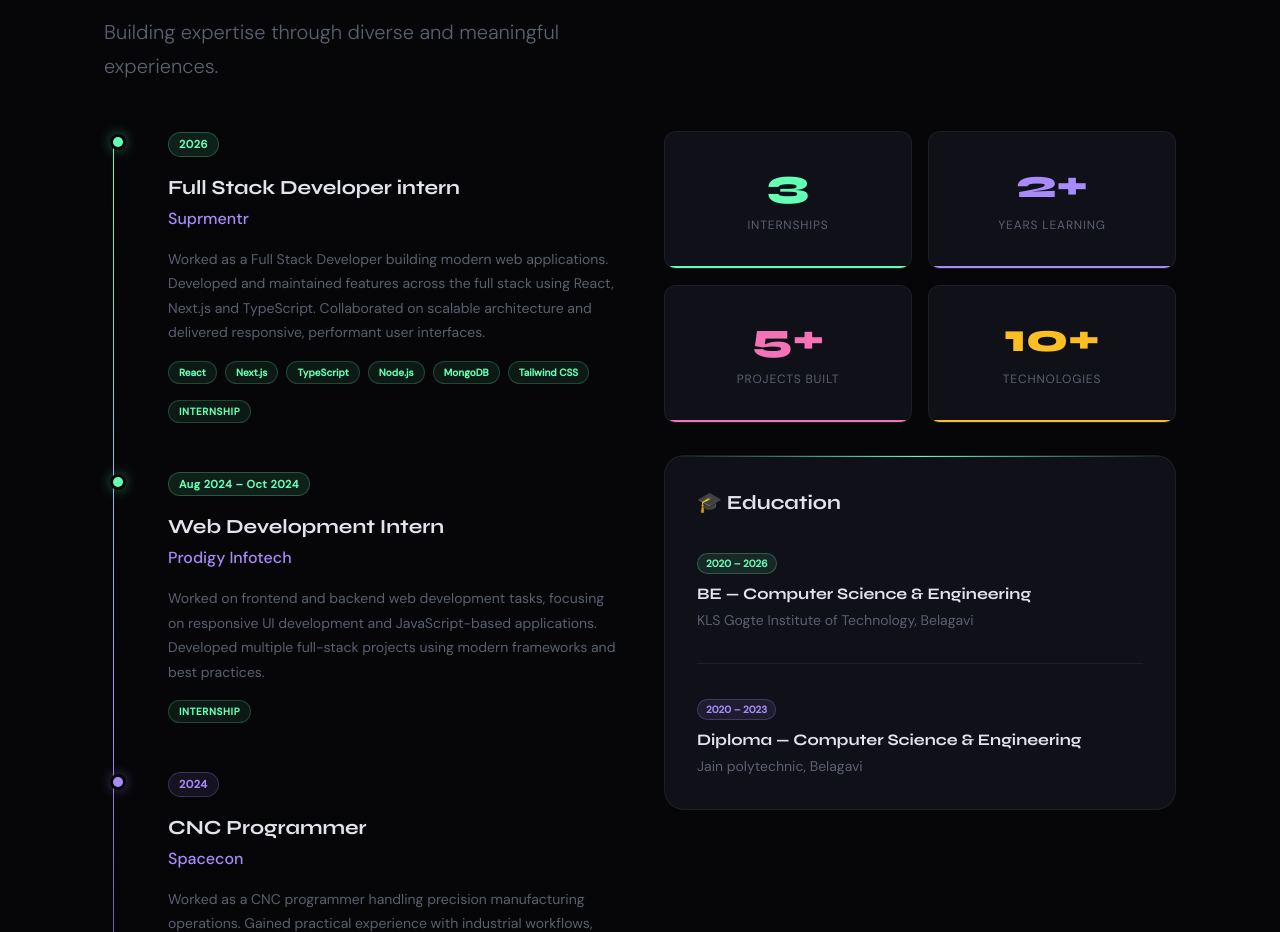
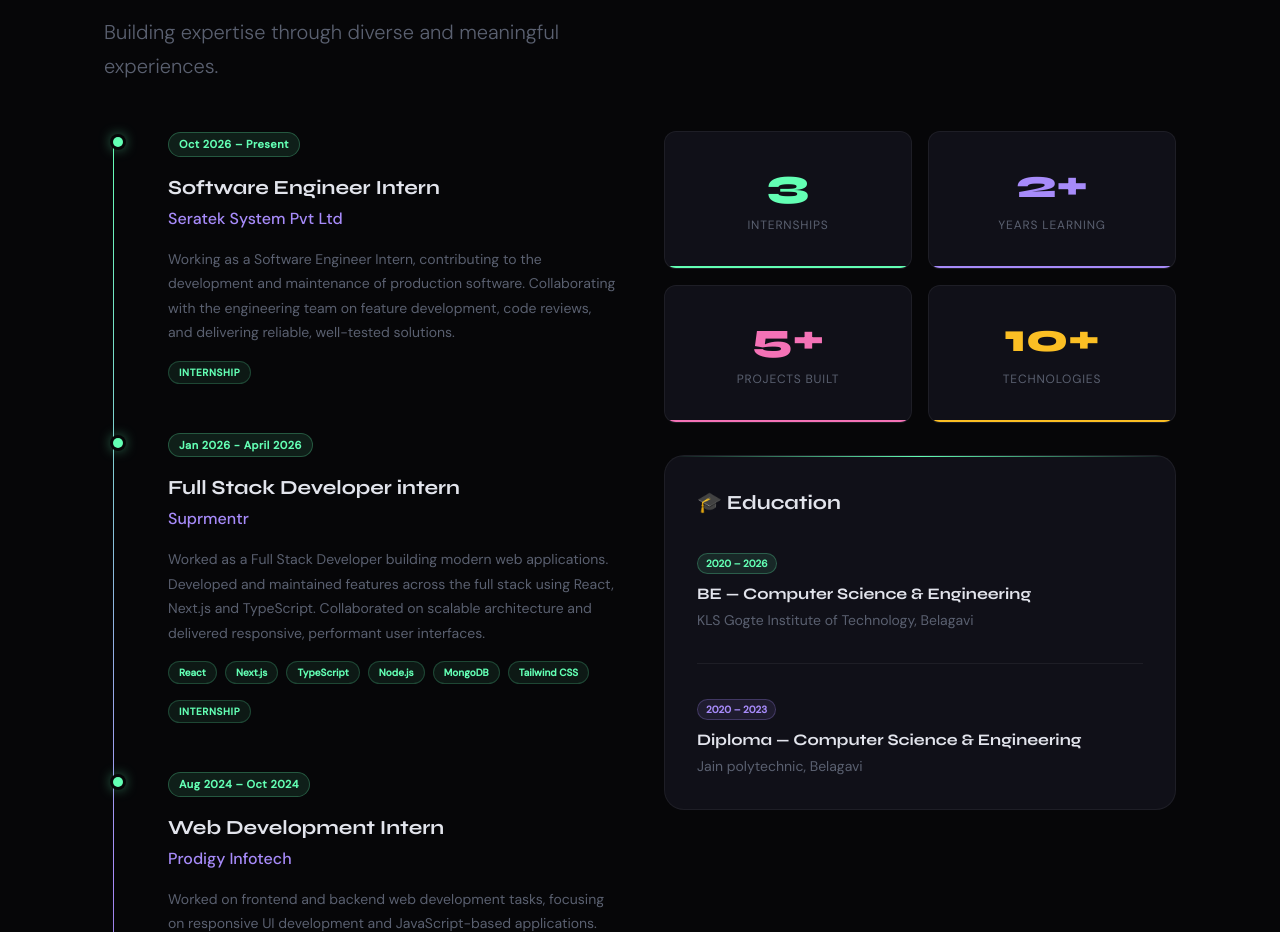
Before and after one commit to SahilArate/sahil-portfolio, a Next.js app: page / in a window 1280 px wide. Shown: the part 8904-9836 px from the top of the page. Built offline with nearby package versions, Linux system fonts and the light colour scheme.

Commit message:
updated the experience

```diff
--- a/src/data/experience.ts
+++ b/src/data/experience.ts
@@ -2,10 +2,19 @@ import type { Experience } from "@/types";
 
 export const experiences: Experience[] = [
   {
+    id: "seratek",
+    role: "Software Engineer Intern",
+    company: "Seratek System Pvt Ltd",
+    period: "Oct 2026 – Present",
+    description:
+      "Working as a Software Engineer Intern, contributing to the development and maintenance of production software. Collaborating with the engineering team on feature development, code reviews, and delivering reliable, well-tested solutions.",
+    type: "internship",
+  },
+  {
     id: "suprmentr",
     role: "Full Stack Developer intern",
     company: "Suprmentr",
-    period: "2026",
+    period: "Jan 2026 - April 2026",
     description:
       "Worked as a Full Stack Developer building modern web applications. Developed and maintained features across the full stack using React, Next.js and TypeScript. Collaborated on scalable architecture and delivered responsive, performant user interfaces.",
     type: "internship",
```
